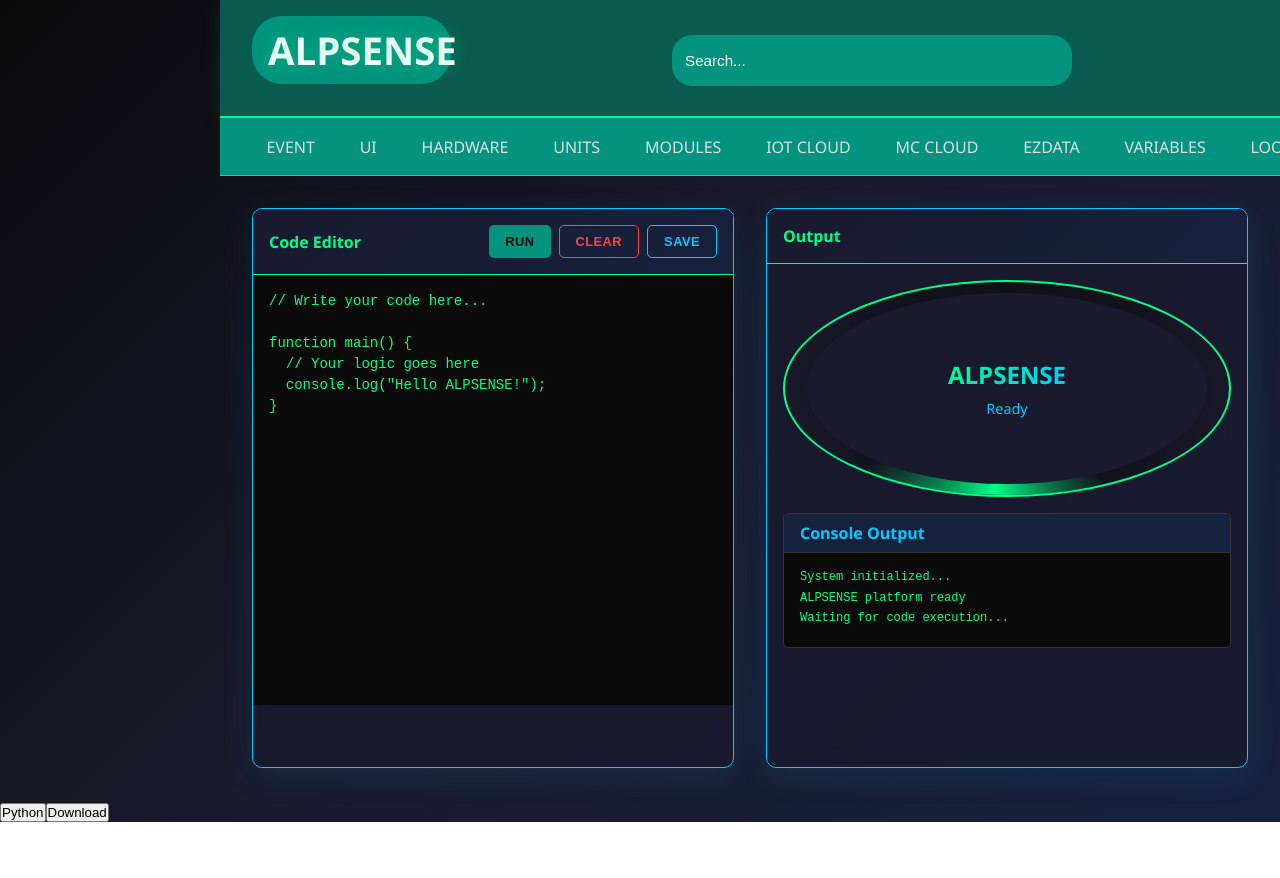
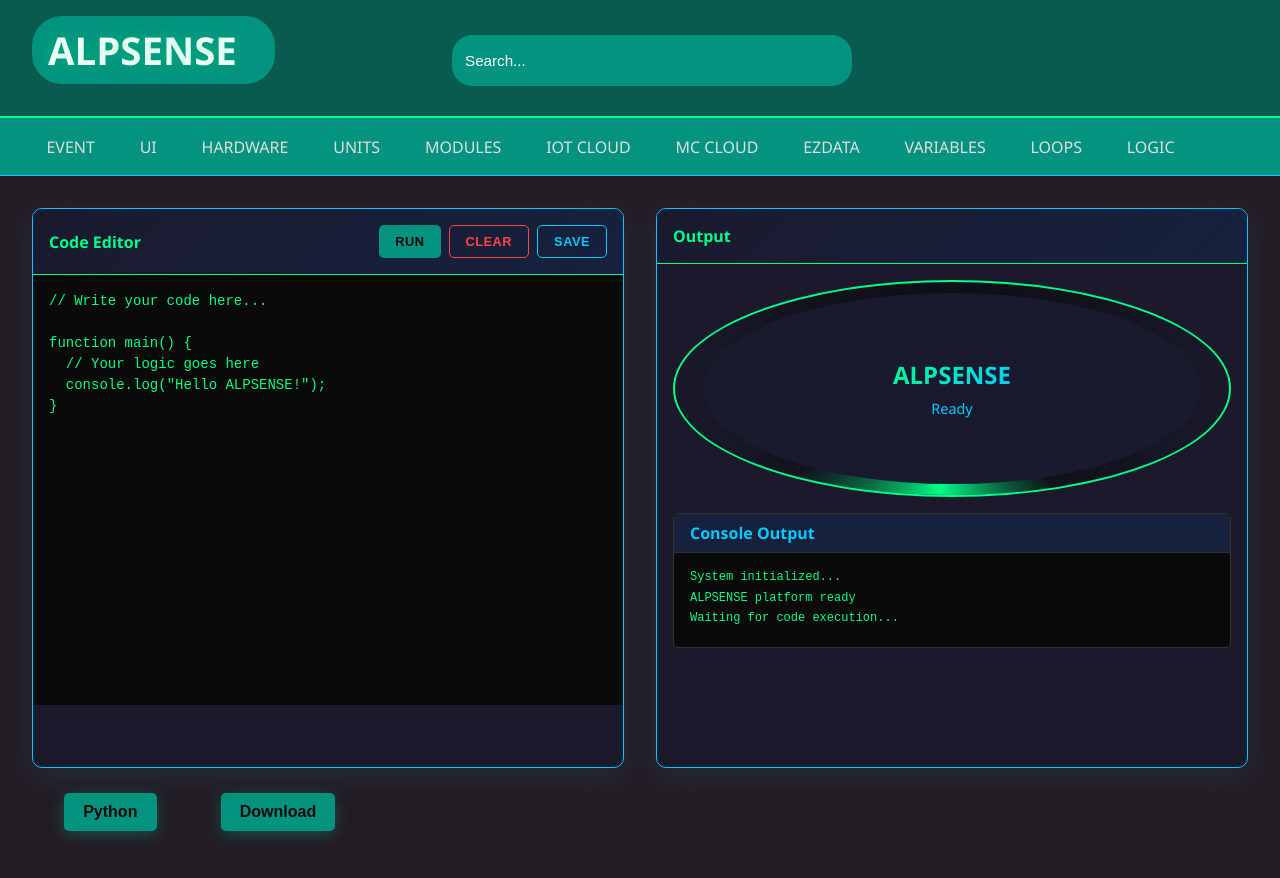
Before and after one commit to pearlin-in/alpsense, a React (Create React App) app in the folder alpsense/: page / in a window 1280 px wide. Shown: the top 878 px of the page. Before the commit the page ends 822 px from the top, so only its background shows below. Built offline with nearby package versions, Linux system fonts and the light colour scheme.

Commit message:
Refactor App.css with updated styles and buttons

```diff
--- a/alpsense/src/styles/App.css
+++ b/alpsense/src/styles/App.css
@@ -6,7 +6,7 @@
 
 body {
   font-family: 'Segoe UI', Tahoma, Geneva, Verdana, sans-serif;
-  background: linear-gradient(135deg, #0a0a0a 0%, #1a1a2e 50%, #16213e 100%);
+  background: #241D25;
   color: #e0e0e0;
   overflow-x: hidden;
 }
@@ -21,12 +21,38 @@ body {
   min-height: 100vh;
 }
 
-/* Make room for the fixed vertical navbar on the left */
-.layout {
-  padding-left: 220px; /* match the sidebar width in Navbar.css */
+.control-btn-python{
+  background:#03937E;
+  color: #0a0a0a;
+  border: none;
+  padding: 0.6rem 1.2rem;
+  font-size: 1rem;
+  font-weight: bold;
+  border-radius: 5px;
+  cursor: pointer;
+  bottom: 20px;
+  margin-left:5%;
+  margin-top:-2%;
+  margin-bottom:5%;
+  box-shadow: 0 4px 15px rgba(3, 147, 126, 0.4);
+  transition: all 0.3s ease;
 }
-
-/* Futuristic scrollbar */
+.control-btn-download{
+  background:#03937E;
+  color: #0a0a0a;
+  border: none;
+  padding: 0.6rem 1.2rem;
+  font-size: 1rem;
+  font-weight: bold;
+  border-radius: 5px;
+  cursor: pointer;
+  bottom: 20px;
+  margin-left:5%;
+  margin-top:-2%;
+  margin-bottom:5%;
+  box-shadow: 0 4px 15px rgba(3, 147, 126, 0.4);
+  transition: all 0.3s ease;
+}
 ::-webkit-scrollbar {
   width: 8px;
 }
```
